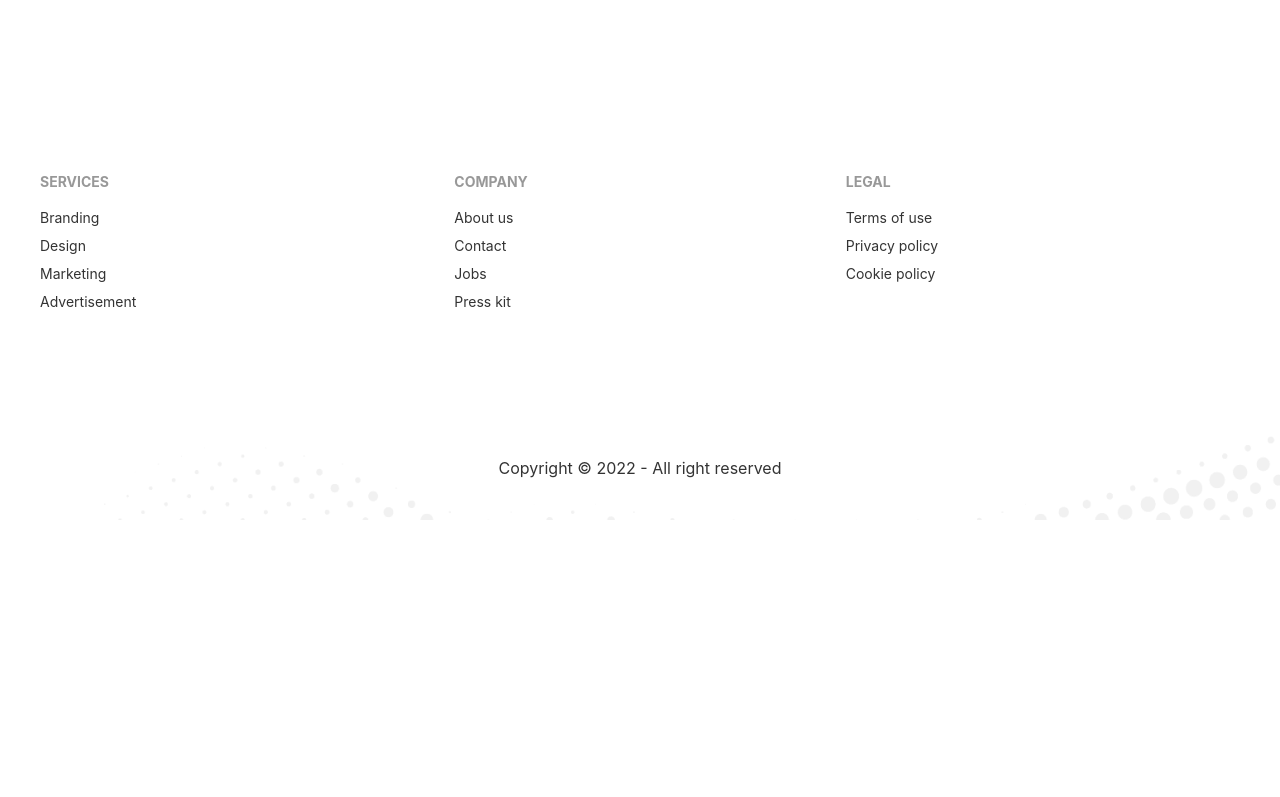
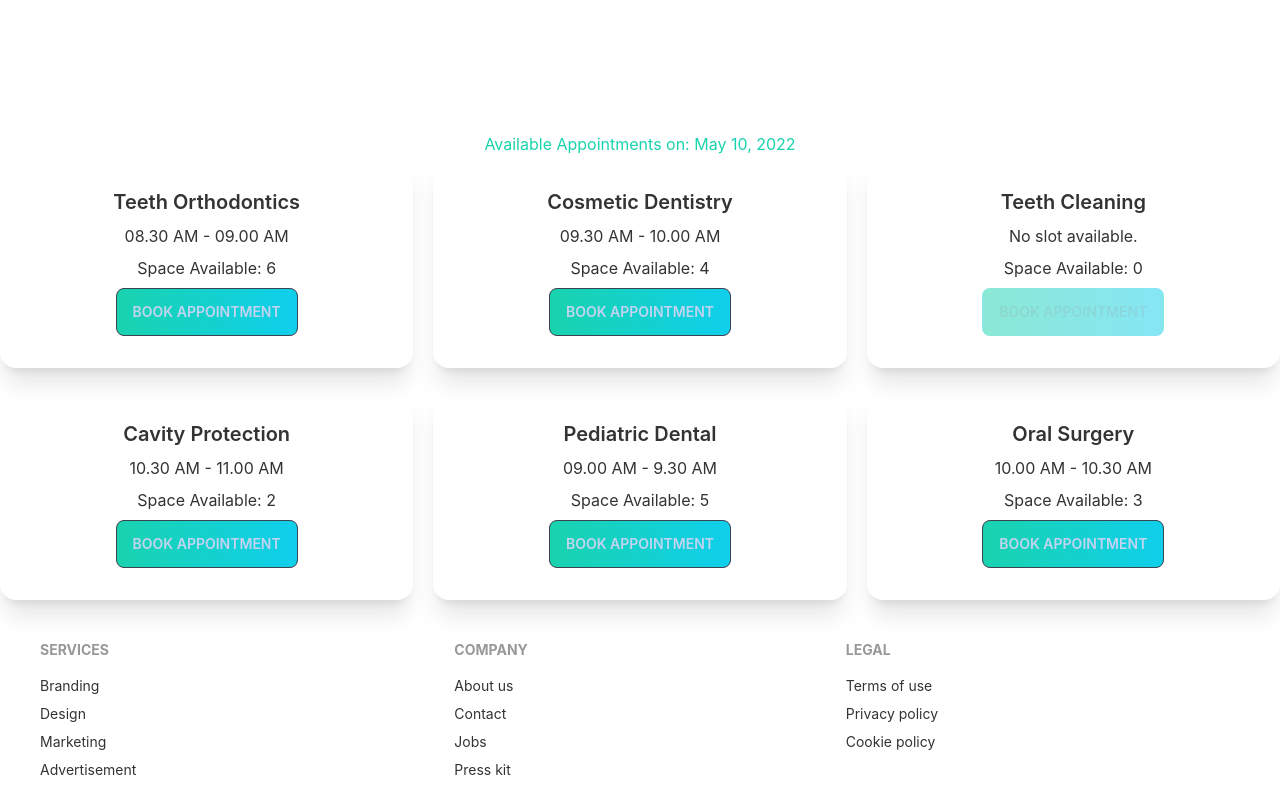
Before and after one commit to Labib2003/doctors-portal-client, a React (Create React App) app: page /appointment in a window 1280 px wide. Shown: the part 732-1529 px from the top of the page. Before the commit the page ends 1252 px from the top, so only its background shows below. Built offline with nearby package versions, Linux system fonts and the light colour scheme.

Commit message:
available appointments shown in ui

```diff
--- /dev/null
+++ b/public/services.json
@@ -0,0 +1,57 @@
+[
+    {
+      "_id": 1,
+      "name": "Teeth Orthodontics",
+      "slots": [
+        "08.00 AM - 08.30 AM",
+        "08.30 AM - 09.00 AM",
+        "09.00 AM - 9.30 AM",
+        "09.30 AM - 10.00 AM",
+        "10.00 AM - 10.30 AM",
+        "10.30 AM - 11.00 AM"
+      ]
+    },
+    {
+      "_id": 2,
+      "name": "Cosmetic Dentistry",
+      "slots": [
+        "09.00 AM - 9.30 AM",
+        "09.30 AM - 10.00 AM",
+        "10.00 AM - 10.30 AM",
+        "10.30 AM - 11.00 AM"
+      ]
+    },
+    {
+      "_id": 3,
+      "name": "Teeth Cleaning",
+      "slots": []
+    },
+    {
+      "_id": 4,
+      "name": "Cavity Protection",
+      "slots": [
+        "10.00 AM - 10.30 AM",
+        "10.30 AM - 11.00 AM"
+      ]
+    },
+    {
+      "_id": 5,
+      "name": "Pediatric Dental",
+      "slots": [
+        "08.30 AM - 09.00 AM",
+        "09.00 AM - 9.30 AM",
+        "09.30 AM - 10.00 AM",
+        "10.00 AM - 10.30 AM",
+        "10.30 AM - 11.00 AM"
+      ]
+    },
+    {
+      "_id": 6,
+      "name": "Oral Surgery",
+      "slots": [
+        "09.30 AM - 10.00 AM",
+        "10.00 AM - 10.30 AM",
+        "10.30 AM - 11.00 AM"
+      ]
+    }
+  ]
--- a/src/Pages/Appointment/Appointment.js
+++ b/src/Pages/Appointment/Appointment.js
@@ -1,11 +1,14 @@
-import React from 'react';
+import React, { useState } from 'react';
 import Footer from '../Shared/Footer';
 import AppointmentBanner from './AppointmentBanner';
+import AvailableAppointments from './AvailableAppointments';
 
 const Appointment = () => {
+    const [date, setDate] = useState(new Date());
     return (
         <div>
-            <AppointmentBanner></AppointmentBanner>
+            <AppointmentBanner date={date} setDate={setDate}></AppointmentBanner>
+            <AvailableAppointments date={date}></AvailableAppointments>
             <Footer></Footer>
         </div>
     );
--- a/src/Pages/Appointment/AppointmentBanner.js
+++ b/src/Pages/Appointment/AppointmentBanner.js
@@ -1,10 +1,9 @@
-import React, { useState } from 'react';
 import chair from '../../assets/images/chair.png';
 import { DayPicker } from 'react-day-picker';
 import 'react-day-picker/dist/style.css';
 
-const AppointmentBanner = () => {
-    const [date, setDate] = useState(new Date());
+const AppointmentBanner = ({date, setDate}) => {
+
     return (
         <div class="hero min-h-screen">
             <div class="hero-content flex-col lg:flex-row-reverse w-1/2">
--- /dev/null
+++ b/src/Pages/Appointment/AvailableAppointments.js
@@ -0,0 +1,24 @@
+import { format } from 'date-fns';
+import React, { useEffect, useState } from 'react';
+import Service from './Service';
+
+const AvailableAppointments = ({ date }) => {
+    const [services, setServces] = useState([]);
+    useEffect(() => {
+        fetch('services.json')
+            .then(res => res.json())
+            .then(data => setServces(data));
+    }, [])
+    return (
+        <div>
+            <h4 className='text-base text-secondary text-center'>Available Appointments on: {format(date, 'PP')}</h4>
+            <div className='grid grid-cols-1 lg:grid-cols-3 gap-5'>
+                {
+                    services.map(service => <Service key={service._id} service={service}></Service>)
+                }
+            </div>
+        </div>
+    );
+};
+
+export default AvailableAppointments;
--- /dev/null
+++ b/src/Pages/Appointment/Service.js
@@ -0,0 +1,23 @@
+import React from 'react';
+
+const Service = ({ service }) => {
+    const { name, slots } = service;
+    return (
+        <div class="card shadow-xl">
+            <div class="card-body items-center text-center">
+                <h2 class="card-title">{name}</h2>
+                <p>
+                    {
+                        slots.length ? <span>{slots[1]}</span> : <span>No slot available.</span>
+                    }
+                </p>
+                <p>Space Available: {slots.length}</p>
+                <div class="card-actions">
+                    <button disabled={!slots.length} class="btn bg-gradient-to-r from-secondary to-primary disabled:opacity-50">Book Appointment</button>
+                </div>
+            </div>
+        </div>
+    );
+};
+
+export default Service;
```
